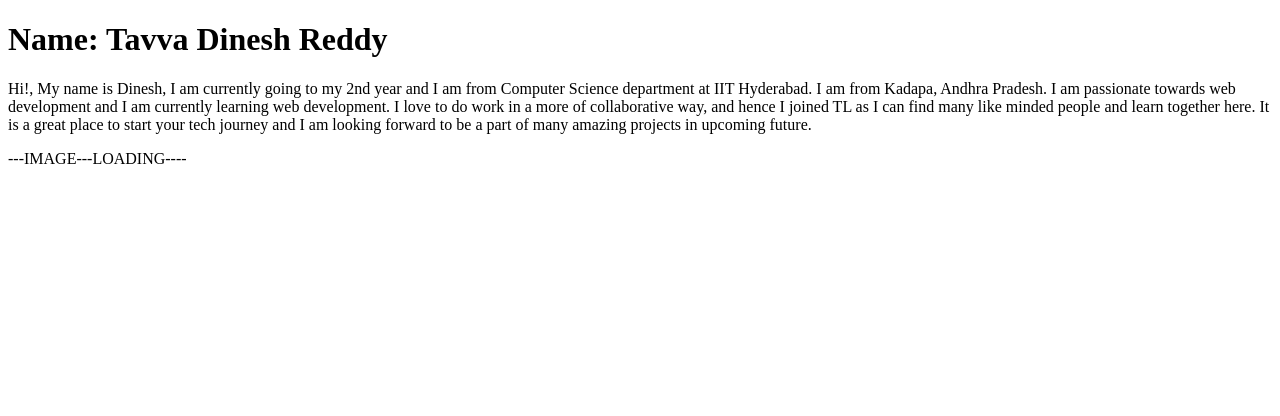
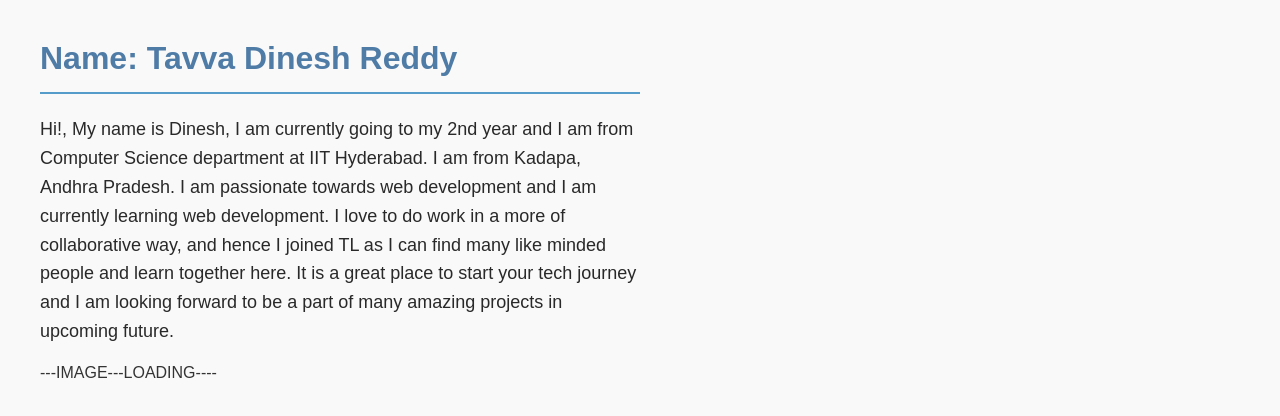
Before and after one commit to dineshtavva23/summer-school-week1, a plain HTML site: page index.html in a window 1280 px wide. Drawn offline with Linux system fonts and the light colour scheme.

Commit message:
added some inline css

```diff
--- a/index.html
+++ b/index.html
@@ -4,11 +4,11 @@
 
     <title>About me</title>
 </head>
-<body>
-    <h1>
+<body style="font-family: Arial, sans-serif; background-color: #f9f9f9; margin: 40px; color: #333;">
+    <h1 style="color: #4f7ca7; border-bottom: 2px solid #559ccb; padding-bottom: 15px; max-width: 600px;">
         Name: Tavva Dinesh Reddy
     </h1>
-    <p>
+    <p style="max-width: 600px; line-height: 1.6; font-size: 18px; color: #292929;">
         Hi!, My name is Dinesh, I am currently going to my 2nd year and I am from Computer Science department at IIT Hyderabad. I am from Kadapa,
         Andhra Pradesh. I am passionate towards web development and I am currently learning web development. I love to do work in a more of
         collaborative way, and hence I joined TL as I can find many like minded people and learn together here. It is a great place to start
```
Also changed, not shown: 1 other file.
